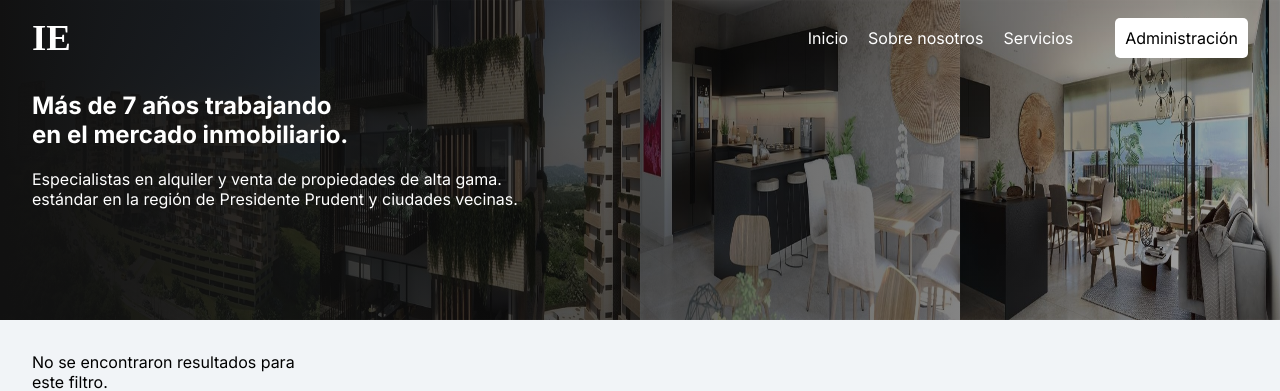
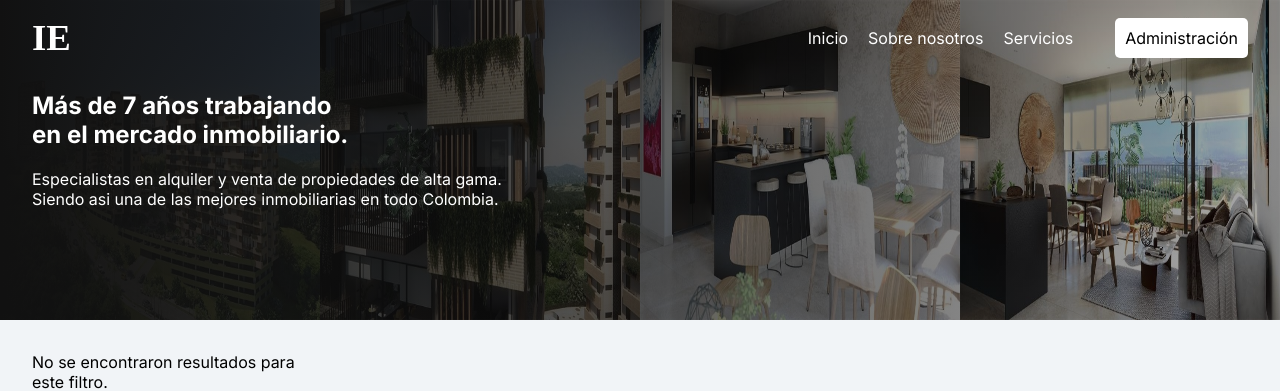
Before and after one commit to EmmanuelOcLe/inmobiliaria, a PHP site: page /inmobiliaria/ in a window 1280 px wide. Shown: the top 391 px of the page. Run offline with PHP 8.4, Linux system fonts and the light colour scheme; data that the repository does not hold is empty; some web fonts are replaced.

Commit message:
cambiar el texto del header en los index

```diff
--- a/index.php
+++ b/index.php
@@ -42,7 +42,7 @@
           <h2 class="header-text-title">Más de 7 años trabajando <br/> en el mercado inmobiliario.</h2>
           <br>
           <p class="header-text-p">
-          Especialistas en alquiler y venta de propiedades de alta gama. <br/> estándar en la región de Presidente Prudent y ciudades vecinas.
+          Especialistas en alquiler y venta de propiedades de alta gama. <br/> Siendo asi una de las mejores inmobiliarias en todo Colombia.
           </p>
         </div>
       </div>
--- a/index_arriendo.php
+++ b/index_arriendo.php
@@ -39,7 +39,7 @@
           <h2 class="header-text-title">Más de 7 años trabajando <br/> en el mercado inmobiliario.</h2>
           <br>
           <p class="header-text-p">
-          Especialistas en alquiler y venta de propiedades de alta gama. <br/> estándar en la región de Presidente Prudent y ciudades vecinas.
+          Especialistas en alquiler y venta de propiedades de alta gama. <br/> Siendo asi una de las mejores inmobiliarias en todo Colombia.
           </p>
         </div>
       </div>
--- a/index_ventas.php
+++ b/index_ventas.php
@@ -38,7 +38,7 @@
           <h2 class="header-text-title">Más de 7 años trabajando <br/> en el mercado inmobiliario.</h2>
           <br>
           <p class="header-text-p">
-          Especialistas en alquiler y venta de propiedades de alta gama. <br/> estándar en la región de Presidente Prudent y ciudades vecinas.
+          Especialistas en alquiler y venta de propiedades de alta gama. <br/> Siendo asi una de las mejores inmobiliarias en todo Colombia.
           </p>
         </div>
       </div>
```
